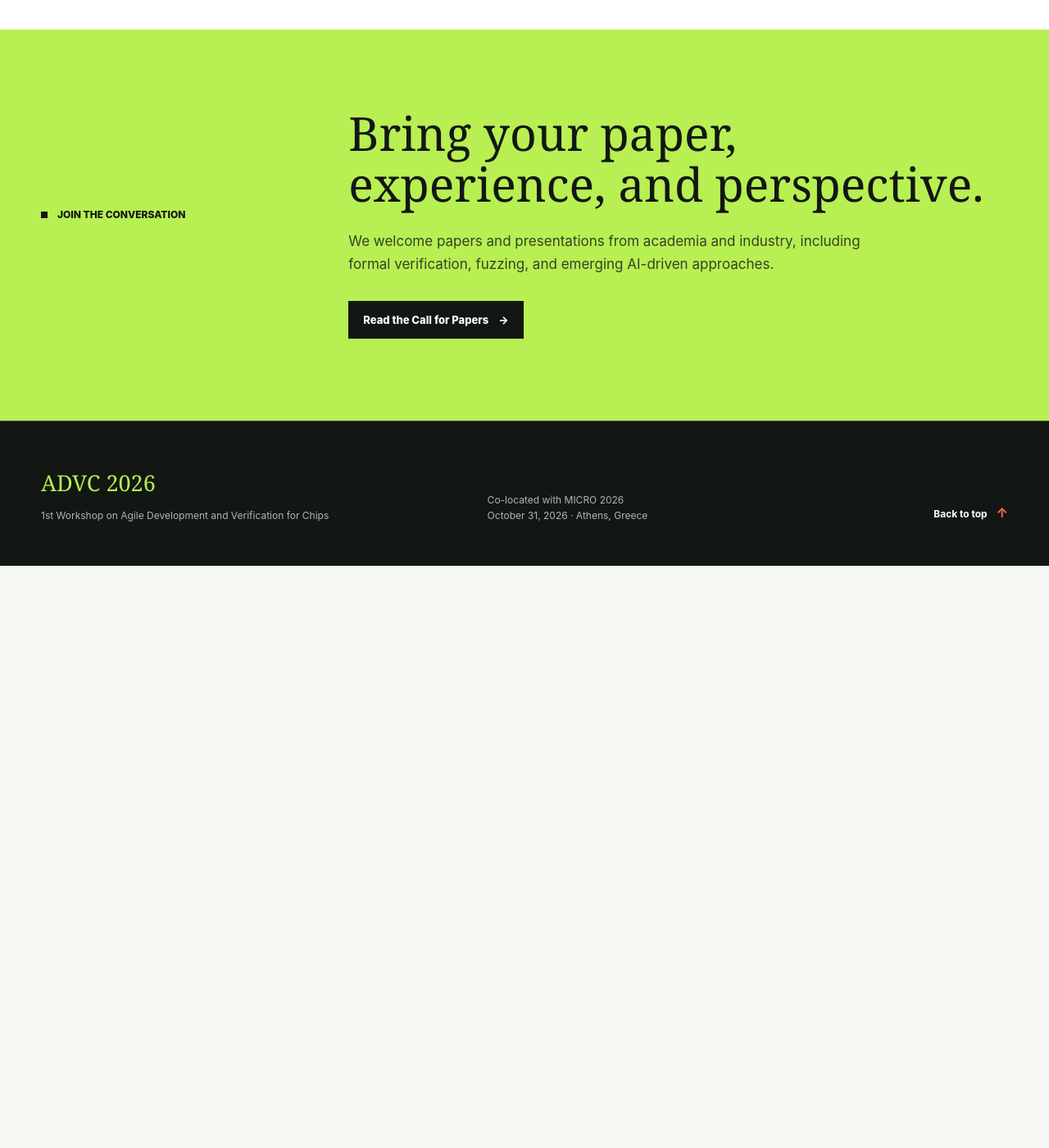
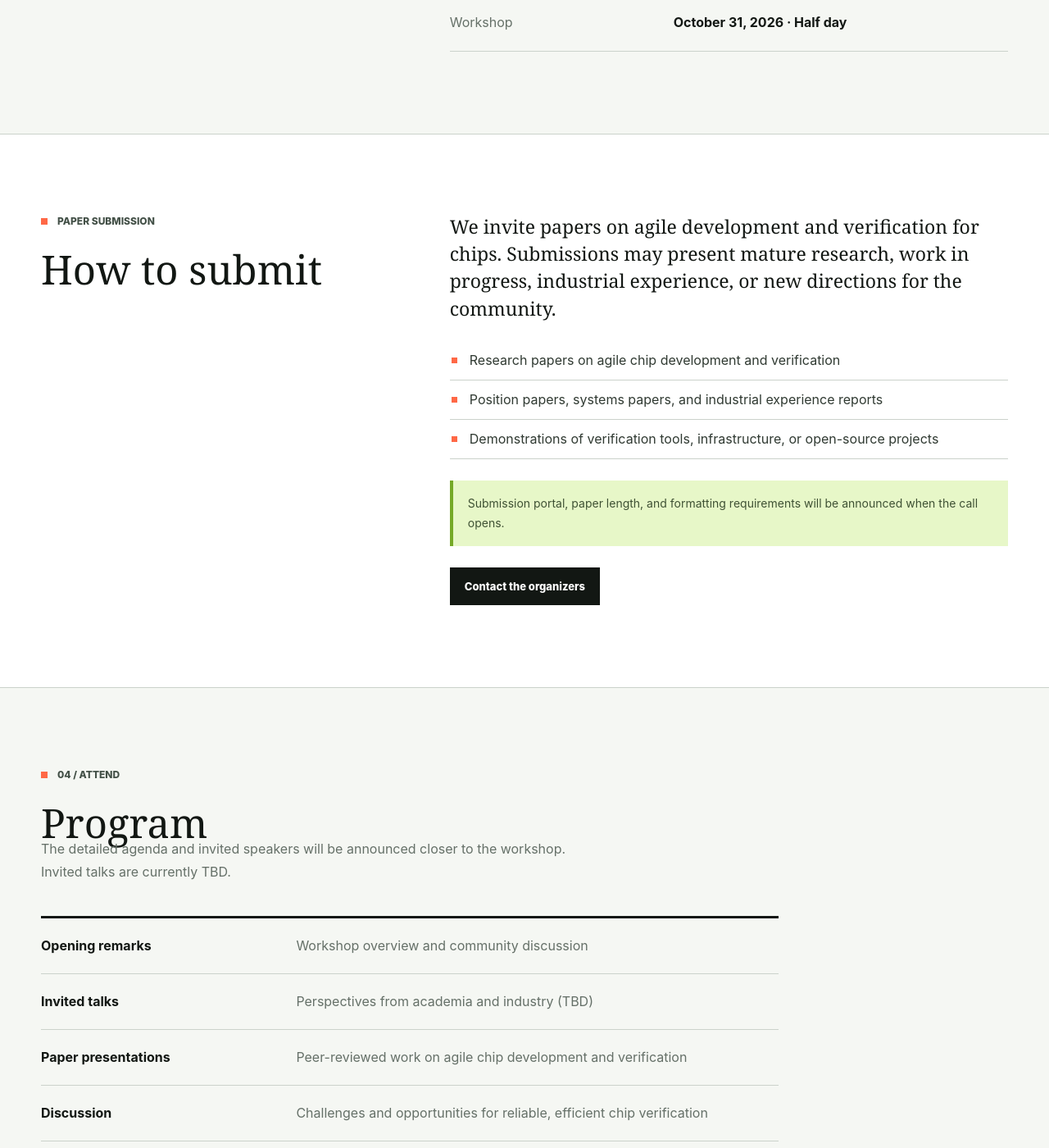
Before and after one commit to OpenXiangShan/workshop, a Jekyll site: the page built from index.md, in a window 1280 px wide and 1400 px high, scrolled down 2913 px. Shown: the whole window at 82% size. Built offline with Jekyll 4.4.1, drawn with Linux system fonts in a browser that asks for light colours; before the commit the page ends 3603 px from its top, so only the background shows below that; some of the changed text lies outside the part shown.

```diff
--- a/_includes/header.html
+++ b/_includes/header.html
@@ -1,6 +1,6 @@
 <header class="site-header">
   <div class="header-inner">
-    <a class="wordmark" href="{{ '/' | relative_url }}" aria-label="{{ site.data.workshop.acronym }} home">
+    <a class="wordmark" href="#top" aria-label="{{ site.data.workshop.acronym }} home">
       <span class="wordmark-mark" aria-hidden="true">O</span>
       <span class="wordmark-copy">
         <strong>{{ site.data.workshop.acronym }}</strong>
@@ -8,10 +8,10 @@
       </span>
     </a>
     <nav aria-label="Primary navigation">
-      <a href="{{ '/' | relative_url }}"{% if page.url == '/' %} aria-current="page"{% endif %}>About</a>
-      <a href="{{ '/cfp/' | relative_url }}"{% if page.url == '/cfp/' %} aria-current="page"{% endif %}>Call for Papers</a>
-      <a href="{{ '/program/' | relative_url }}"{% if page.url == '/program/' %} aria-current="page"{% endif %}>Program</a>
-      <a href="{{ '/organizers/' | relative_url }}"{% if page.url == '/organizers/' %} aria-current="page"{% endif %}>Organizers</a>
+      <a href="#about">About</a>
+      <a href="#cfp">Call for Papers</a>
+      <a href="#program">Program</a>
+      <a href="#organizers">Organizers</a>
     </nav>
   </div>
 </header>
--- a/cfp.md
+++ /dev/null
@@ -1,46 +0,0 @@
----
-layout: default
-title: Call for Papers
-description: Submission information and important dates for ADVC 2026.
----
-
-{% assign workshop = site.data.workshop %}
-
-<section class="page-heading" id="top">
-  <p class="eyebrow">01 / Participate</p>
-  <h1>Call for Papers</h1>
-  <p>{{ workshop.title }}</p>
-</section>
-
-<section class="section dates">
-  <div class="content-grid">
-    <div>
-      <p class="section-kicker">Important dates</p>
-      <h2>Key dates</h2>
-    </div>
-    <div class="dates-table">
-      <div><span>Submission deadline</span><strong>To be announced</strong></div>
-      <div><span>Notification</span><strong>To be announced</strong></div>
-      <div><span>Workshop</span><strong>{{ workshop.date }} · {{ workshop.duration }}</strong></div>
-    </div>
-  </div>
-</section>
-
-<section class="section submission">
-  <div class="content-grid">
-    <div>
-      <p class="section-kicker">Paper submission</p>
-      <h2>How to submit</h2>
-    </div>
-    <div>
-      <p>We invite papers on agile development and verification for chips. Submissions may present mature research, work in progress, industrial experience, or new directions for the community.</p>
-      <ul>
-        {% for type in workshop.contribution_types %}
-          <li>{{ type }}</li>
-        {% endfor %}
-      </ul>
-      <p class="notice">Submission portal, paper length, and formatting requirements will be announced when the call opens.</p>
-      <a class="button" href="mailto:{{ workshop.contact_email }}?subject=ADVC%202026%20paper">Contact the organizers</a>
-    </div>
-  </div>
-</section>
--- a/index.md
+++ b/index.md
@@ -14,7 +14,7 @@ description: Call for papers for the 1st Workshop on Agile Development and Verif
       <p class="hero-title">{{ workshop.title }}</p>
       <p class="hero-summary">A focused forum on agile chip development, rigorous verification, and the tools that make both possible.</p>
       <div class="hero-actions">
-        <a class="button button-accent" href="{{ '/cfp/' | relative_url }}">View the call for papers <span aria-hidden="true">↗</span></a>
+        <a class="button button-accent" href="#cfp">View the call for papers <span aria-hidden="true">↓</span></a>
         <a class="text-link" href="#about">Explore the workshop <span aria-hidden="true">↓</span></a>
       </div>
     </div>
@@ -47,26 +47,9 @@ description: Call for papers for the 1st Workshop on Agile Development and Verif
   </div>
 </section>
 
-<section class="section history">
+<section class="section topics" id="topics">
   <div class="section-heading">
-    <p class="section-kicker">02 / Community</p>
-    <h2>A growing practice<br>behind the workshop.</h2>
-  </div>
-  <div class="reading-width lead-copy">
-    <p class="lede">A new workshop, grounded in an active community.</p>
-    <p>This particular workshop has not been held before. The organizers have previously led multiple XiangShan tutorials:</p>
-    <ul>
-      {% for workshop_event in workshop.previous_workshops %}
-        <li>{{ workshop_event }}</li>
-      {% endfor %}
-    </ul>
-    <p>Expected attendance: {{ workshop.expected_attendance }}. The workshop welcomes participants from both academia and industry.</p>
-  </div>
-</section>
-
-<section class="section topics">
-  <div class="section-heading">
-    <p class="section-kicker">03 / Topics</p>
+    <p class="section-kicker">02 / Topics</p>
     <h2>Methods for building<br>and proving better chips.</h2>
   </div>
   <div class="topic-list">
@@ -85,6 +68,88 @@ description: Call for papers for the 1st Workshop on Agile Development and Verif
   <div>
     <h2>Bring your paper,<br>experience, and perspective.</h2>
     <p>We welcome papers and presentations from academia and industry, including formal verification, fuzzing, and emerging AI-driven approaches.</p>
-    <a class="button button-dark" href="{{ '/cfp/' | relative_url }}">Read the Call for Papers <span aria-hidden="true">→</span></a>
+    <a class="button button-dark" href="#cfp">Read the Call for Papers <span aria-hidden="true">↓</span></a>
   </div>
 </section>
+
+<section class="section dates" id="cfp">
+  <div class="content-grid">
+    <div>
+      <p class="section-kicker">03 / Participate</p>
+      <h2>Key dates</h2>
+    </div>
+    <div class="dates-table">
+      <div><span>Submission deadline</span><strong>To be announced</strong></div>
+      <div><span>Notification</span><strong>To be announced</strong></div>
+      <div><span>Workshop</span><strong>{{ workshop.date }} · {{ workshop.duration }}</strong></div>
+    </div>
+  </div>
+</section>
+
+<section class="section submission">
+  <div class="content-grid">
+    <div>
+      <p class="section-kicker">Paper submission</p>
+      <h2>How to submit</h2>
+    </div>
+    <div>
+      <p>We invite papers on agile development and verification for chips. Submissions may present mature research, work in progress, industrial experience, or new directions for the community.</p>
+      <ul>
+        {% for type in workshop.contribution_types %}
+          <li>{{ type }}</li>
+        {% endfor %}
+      </ul>
+      <p class="notice">Submission portal, paper length, and formatting requirements will be announced when the call opens.</p>
+      <a class="button" href="mailto:{{ workshop.contact_email }}?subject=ADVC%202026%20paper">Contact the organizers</a>
+    </div>
+  </div>
+</section>
+
+<section class="section program" id="program">
+  <p class="section-kicker">04 / Attend</p>
+  <h2>Program</h2>
+  <p class="program-lead">The detailed agenda and invited speakers will be announced closer to the workshop. Invited talks are currently TBD.</p>
+  <div class="program-table">
+    <div><strong>Opening remarks</strong><span>Workshop overview and community discussion</span></div>
+    <div><strong>Invited talks</strong><span>Perspectives from academia and industry (TBD)</span></div>
+    <div><strong>Paper presentations</strong><span>Peer-reviewed work on agile chip development and verification</span></div>
+    <div><strong>Discussion</strong><span>Challenges and opportunities for reliable, efficient chip verification</span></div>
+  </div>
+</section>
+
+<section class="section organizers" id="organizers">
+  <p class="section-kicker">05 / People</p>
+  <h2>Organizing Team</h2>
+  <div class="organizer-list">
+    {% for organizer in workshop.organizers %}
+      <article>
+        <h3>{{ organizer.name }}</h3>
+        <p>{{ organizer.affiliation }}</p>
+      </article>
+    {% endfor %}
+  </div>
+</section>
+
+<section class="section inclusion">
+  <div class="content-grid">
+    <div>
+      <p class="section-kicker">Diversity and inclusion</p>
+      <h2>Many disciplines,<br>one conversation.</h2>
+    </div>
+    <div>
+      <p>ADVC welcomes participation from both academia and industry. Invited speakers will include experts from both communities, with attention to diversity in gender and racial backgrounds.</p>
+    </div>
+  </div>
+</section>
+
+<section class="section invited">
+  <div class="content-grid">
+    <div>
+      <p class="section-kicker">Invited talks</p>
+      <h2>Perspectives from<br>the field.</h2>
+    </div>
+    <div>
+      <p>Invited speakers will be announced in the program. Current status: TBD.</p>
+    </div>
+  </div>
+</section>
--- a/program.md
+++ /dev/null
@@ -1,23 +0,0 @@
----
-layout: default
-title: Program
-description: Preliminary program for ADVC 2026.
----
-
-<section class="page-heading" id="top">
-  <p class="eyebrow">02 / Attend</p>
-  <h1>Workshop Program</h1>
-  <p>A half-day of technical exchange on agile chip development and verification, co-located with MICRO 2026.</p>
-</section>
-
-<section class="section program">
-  <p class="section-kicker">Preliminary agenda</p>
-  <h2>Program</h2>
-  <p class="program-lead">The detailed agenda and invited speakers will be announced closer to the workshop. Invited talks are currently TBD.</p>
-  <div class="program-table">
-    <div><strong>Opening remarks</strong><span>Workshop overview and community discussion</span></div>
-    <div><strong>Invited talks</strong><span>Perspectives from academia and industry (TBD)</span></div>
-    <div><strong>Paper presentations</strong><span>Peer-reviewed work on agile chip development and verification</span></div>
-    <div><strong>Discussion</strong><span>Challenges and opportunities for reliable, efficient chip verification</span></div>
-  </div>
-</section>
```
Also changed, not shown: organizers.md (deleted, +0 -50 lines).
